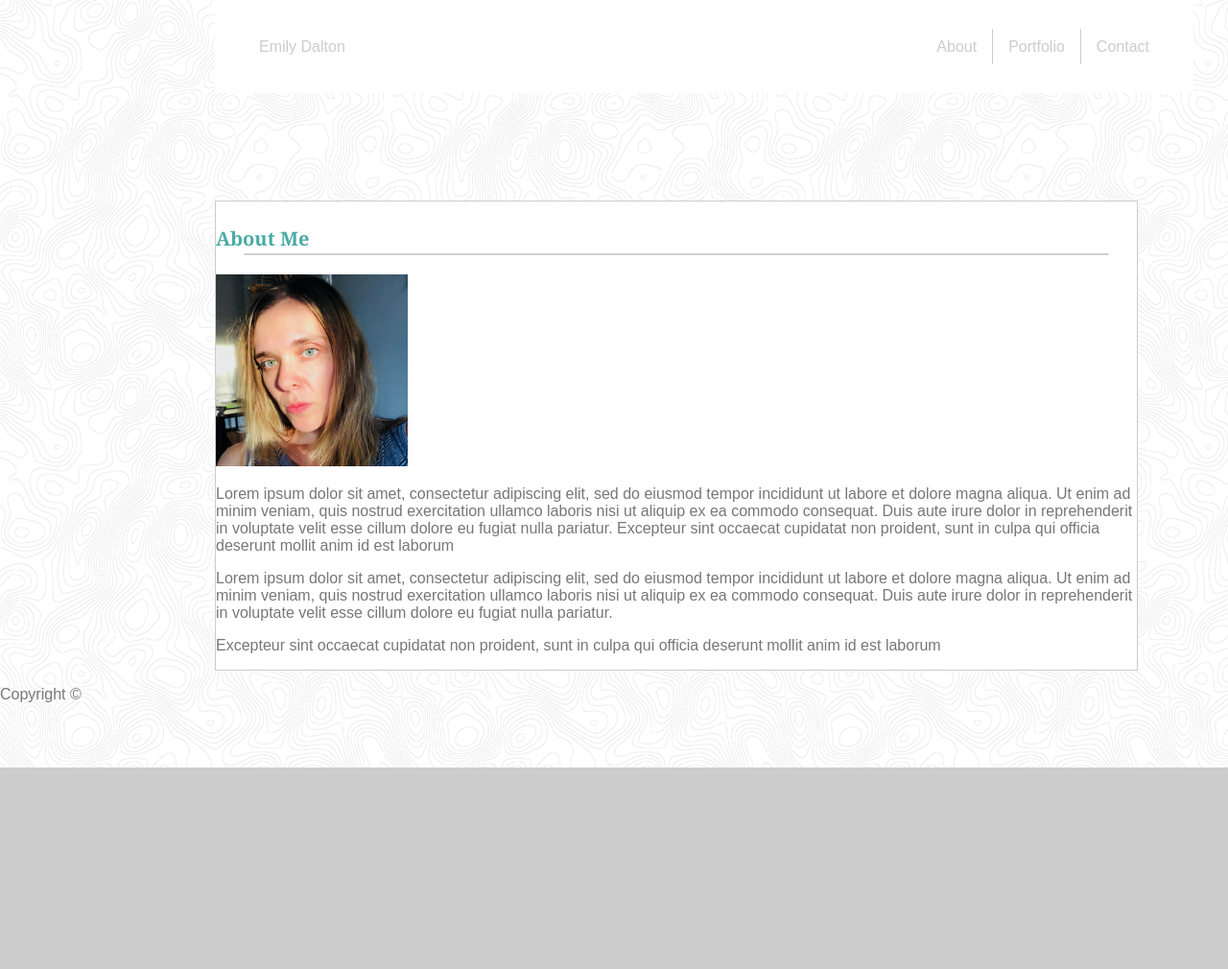
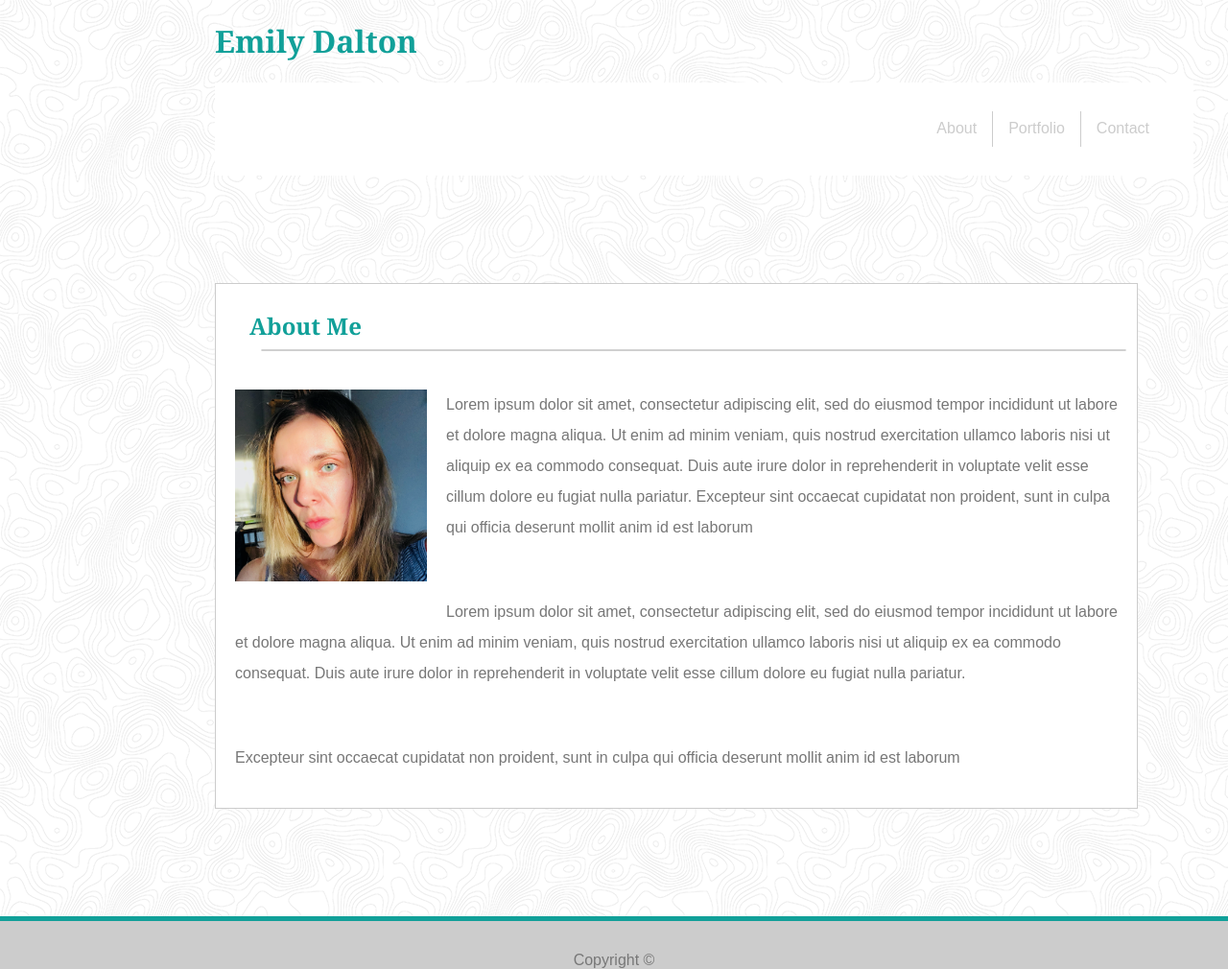
Before and after one commit to emilyedalton/Basic-Portfolio, a plain HTML site: page index.html in a window 1280 px wide. Shown: the whole page at 96% size. Before the commit the page ends 800 px from the top, so only its background shows below. Drawn offline with Linux system fonts and the light colour scheme.

Commit message:
css changes for footer and navbar

```diff
--- a/assets/css/basicstyle.css
+++ b/assets/css/basicstyle.css
@@ -7,9 +7,13 @@ html {
 body {
 	margin: 0;
 }
-H1, h2, h3, h4, h5, h6 {font-family: 'Georgia', Times, Times New Roman, serif;}
+H1, h2, h3, h4, h5, h6 {
+	font-family: 'Georgia', Times, Times New Roman, serif;
+	color:#11a099;
+	display: block;
+}
 
-p, li {
+p, li, footer {
     font-family: 'Arial', 'Helvetica Neue', Helvetica, sans-serif;
     color: #777777;
 }
--- a/assets/css/style.css
+++ b/assets/css/style.css
@@ -4,14 +4,9 @@ body { background-image:url(/Basic-Portfolio/assets/images/topography.png);
 @media screen and (min-width: 30em){
     .single-nav ul{
     display: flex;
-    justify-content: space-evenly;
+    justify-content:flex-end;
     width: 960px;
     background-color: #cccccc;
-}
-}
-li:nth-child(1) {
-    margin-right: auto; /*applied only to the right*/
-
 }
 
 /*.centered class makes the navigation and content area centered*/
@@ -24,7 +19,7 @@ li:nth-child(1) {
     .centered {
         max-width: 52em;
     }
-    /*begins actual styling of the menu */
+    /*begins actual styling of the menu*/
     .menustyle {
         padding-bottom: 2em;
         margin-bottom: 5em;
@@ -43,10 +38,13 @@ li:nth-child(1) {
         }
 
         .menu li a:hover {
-            background: hsl(0, 0%, 25%);
+            color:#11a099;
         }
 }
-.leftrule { border-right: .5px solid #cccccc;}
+.leftrule {
+    border-right: .5px solid #cccccc;
+
+}
 /*start of content area styling */
 #biostyle {
 background-color:white;
@@ -54,11 +52,9 @@ width:960px;
 border: .5px solid #cccccc;
 }
 
-.rule {
-    font-family: 'Georgia', Times, Times New Roman, serif;
-    line-height: 1.5em;
-    color:#4aaaa5;
-    font-size: 20px;
+}
+h2 { padding-left: 35px;
+    line-height: 2em;
 }
     h2 :after {
         /*The content property is used with the ::before and ::after pseudo-elements, to insert generated content.*/
@@ -73,8 +69,24 @@ border: .5px solid #cccccc;
         -moz-box-shadow:inset 0 1px 1px rgba(0, 0, 0, .05);
         width: 900px;
         margin: auto;
+    }
+img {
+    float:left;
+padding:20px
+;}
 
+p {
+padding: 20px;
+line-height:2em;
+}
+Footer{  margin: auto auto 0 auto;
+    background-color: #cccccc;
+    text-align:center;
+    padding-top: 2em;
+    margin-top: 7em;
+    border-top: 5px solid #11a099;
 
+}
 /* Navigation attempt 1
 ul {
     width: 960px;
--- a/index.html
+++ b/index.html
@@ -10,16 +10,16 @@
 </head>
 <body>
 <div class= "centered">
-<section class= "menustyle">
+    <div class= "menustyle">
+            <div><h1>Emily Dalton</h1></div>
         <nav id="single-nav" class="single-nav menu" role="navigation">
-        <ul>
-                <li><a href = "#" target ="_blank"> Emily Dalton </a></li>
+            <ul>
                 <span class ="leftrule"><li> <a href = "#" target ="_blank">About</a></li></span>
                 <span class ="leftrule"><li> <a href = "#" target = "_blank">Portfolio</a></li></span>
                 <li> <a href = "#" target = "_blank">Contact</a></li>
         </nav>
             </ul>
-        </section>
+        </div>
     </div>
 <div class ="centered">
     <section id = "biostyle">
@@ -35,6 +35,6 @@
     sint occaecat cupidatat non proident, sunt in culpa qui officia deserunt mollit anim id est laborum</p>
 </div>
 </section>
-<div><p>Copyright ©</p></div>
+<footer>Copyright ©</footer>
 </body>
 </html>
```
